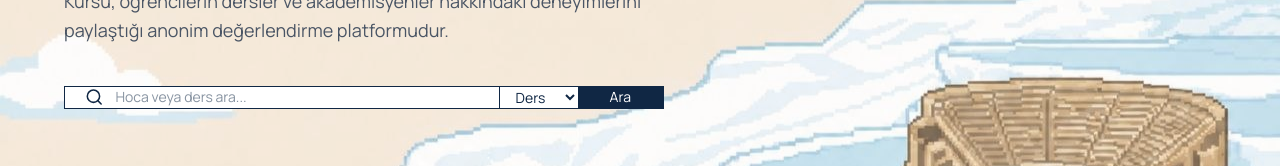
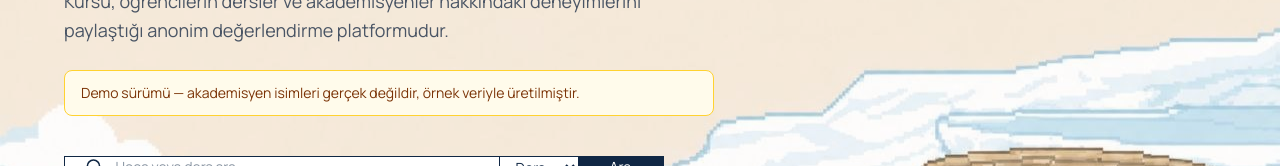
Before and after one commit to golcuksinan/K-rs-, a React (Vite) app in the folder frontend/: page / in a window 1280 px wide. Shown: the part 432-598 px from the top of the page. Built offline with nearby package versions, Linux system fonts and the light colour scheme; no server answers.

Commit message:
feat: anasayfaya akademisyen isimlerinin gerçek olmadığını belirten demo uyarısı eklendi

```diff
--- a/frontend/src/components/Hero.jsx
+++ b/frontend/src/components/Hero.jsx
@@ -131,6 +131,29 @@ anonim değerlendirme platformudur.
 
 
 
+<p
+
+className="
+mt-6
+rounded-lg
+border
+border-amber-300
+bg-amber-50
+px-4
+py-3
+text-sm
+text-amber-900
+"
+
+>
+
+Demo sürümü — akademisyen isimleri gerçek değildir,
+örnek veriyle üretilmiştir.
+
+</p>
+
+
+
 <div
 
 className="
```
